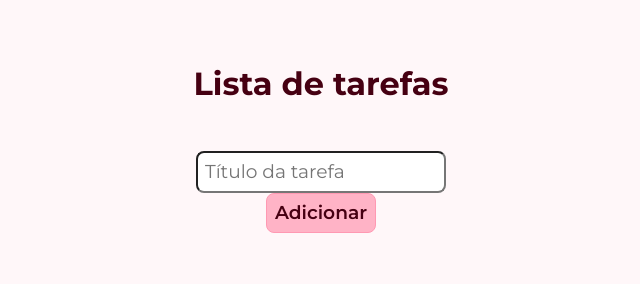
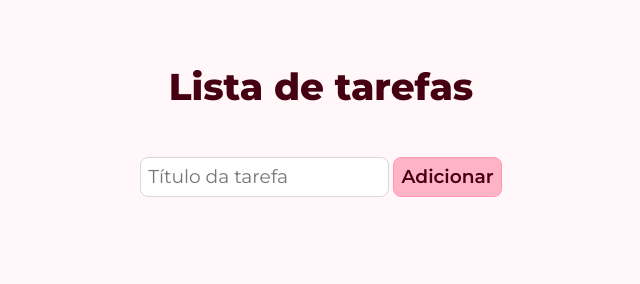
Before and after one commit to monitzz/curso_ebac_frontend, a plain HTML site: page index.html in a window 1280 px wide. Shown: the whole page, without its empty margins (319-959 px from the left). Drawn offline with nearby package versions, Linux system fonts and the light colour scheme.

Commit message:
chore: add border and outline to input

```diff
--- a/main.css
+++ b/main.css
@@ -11,12 +11,17 @@ body {
 }
 
 main {
-  width: 25em;
+  width: 35em;
   margin: 4em auto;
   display: flex;
   justify-content: center;
   flex-direction: column;
   text-align: center;
+
+  & h1 {
+    font-size: 28pt;
+    font-weight: 800;
+  }
 }
 
 .form-area {
@@ -27,6 +32,14 @@ main {
       padding: 0.4em;
       font-size: 14pt;
       border-radius: 8px;
+    }
+
+    & input {
+      border: solid 1px hsl(345, 5%, 85%);
+
+      &:focus {
+        outline-color: hsl(344.6, 100%, 80%) !important;
+      }
     }
 
     & button {
```
